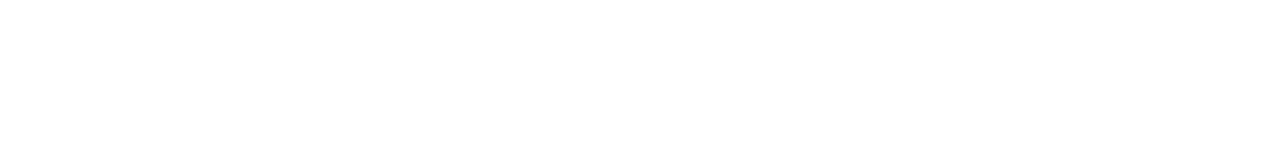
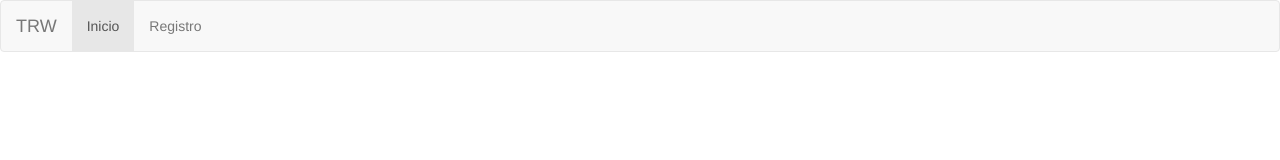
Before and after one commit to Cpda93/curso_desarrollo_web, a plain HTML site: page git_basico/index.html in a window 1280 px wide. Drawn offline with Linux system fonts and the light colour scheme.

Commit message:
Se agrego index

```diff
--- a/git_basico/index.html
+++ b/git_basico/index.html
@@ -10,6 +10,28 @@
 </head>
 <body>
 
+	<head>
+		<nav class="navbar navbar-default">
+		  <div class="container-fluid">
+
+		    <div class="navbar-header">
+		      <button type="button" class="navbar-toggle collapsed" data-toggle="collapse" data-target="#bs-example-navbar-collapse-1" aria-expanded="false">
+		        <span class="sr-only">Toggle navigation</span>
+		        <span class="icon-bar"></span>
+		        <span class="icon-bar"></span>
+		        <span class="icon-bar"></span>
+		      </button>
+		      <a class="navbar-brand" href="#">TRW</a>
+		    </div>
+			<div class="collapse navbar-collapse" id="bs-example-navbar-collapse-1">
+		      <ul class="nav navbar-nav">
+		        <li class="active"><a href="./index.html">Inicio <span class="sr-only"></span></a></li>
+		        <li><a href="./contacto.html">Registro</a></li>
+		   </div>
+		  </div>
+		 </nav>
+	</head>
+
 	<script src="./bower_components/jquery/dist/jquery.min.js"></script>
 	<script src="./bower_components/bootstrap/dist/js/bootstrap.min.js"></script>
 </body>
```
